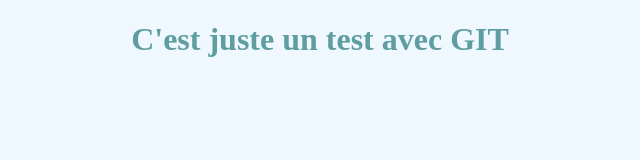
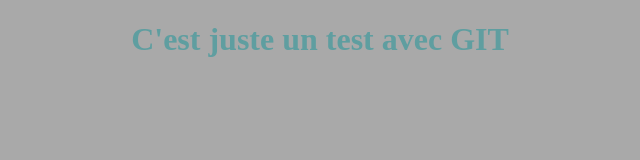
Before and after one commit to ds-catdev1/test_git, a plain HTML site: page index.html in a window 1280 px wide. Shown: the whole page, without its empty margins (320-960 px from the left). Drawn offline with Linux system fonts and the light colour scheme.

Commit message:
Changement background color

```diff
--- a/index.html
+++ b/index.html
@@ -3,8 +3,8 @@
     <head>
         <title>TEST_GIT</title>
     </head>
-    <body style="background-color:aliceblue; color:cadetblue;">
-        <h1 style="text-align: center;">C'est juste un test avec GIT</h1>
+    <body style="background-color:darkgray; color:cadetblue;">
+        <h1 style="text-align:center;">C'est juste un test avec GIT</h1>
 
     </body>
 
```
